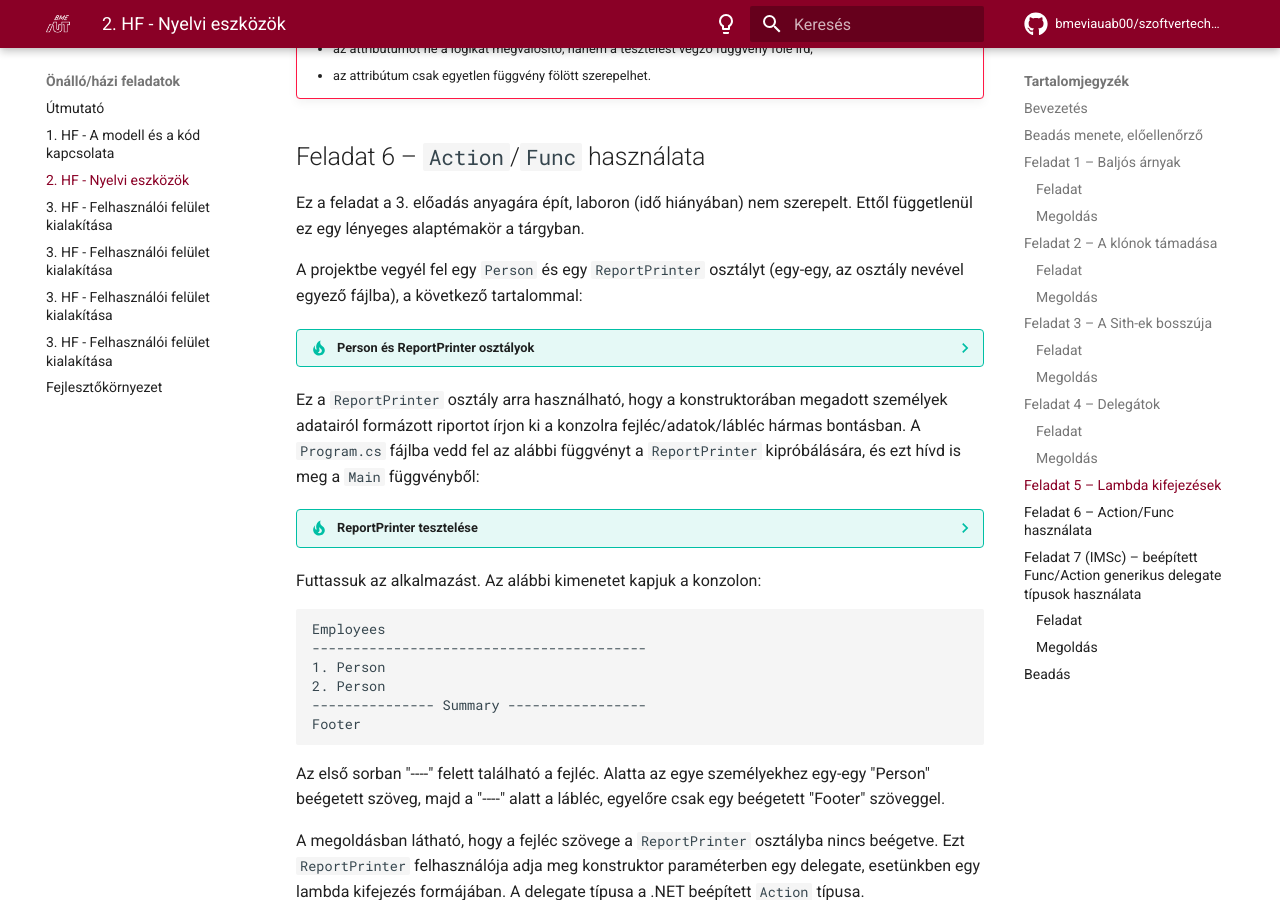
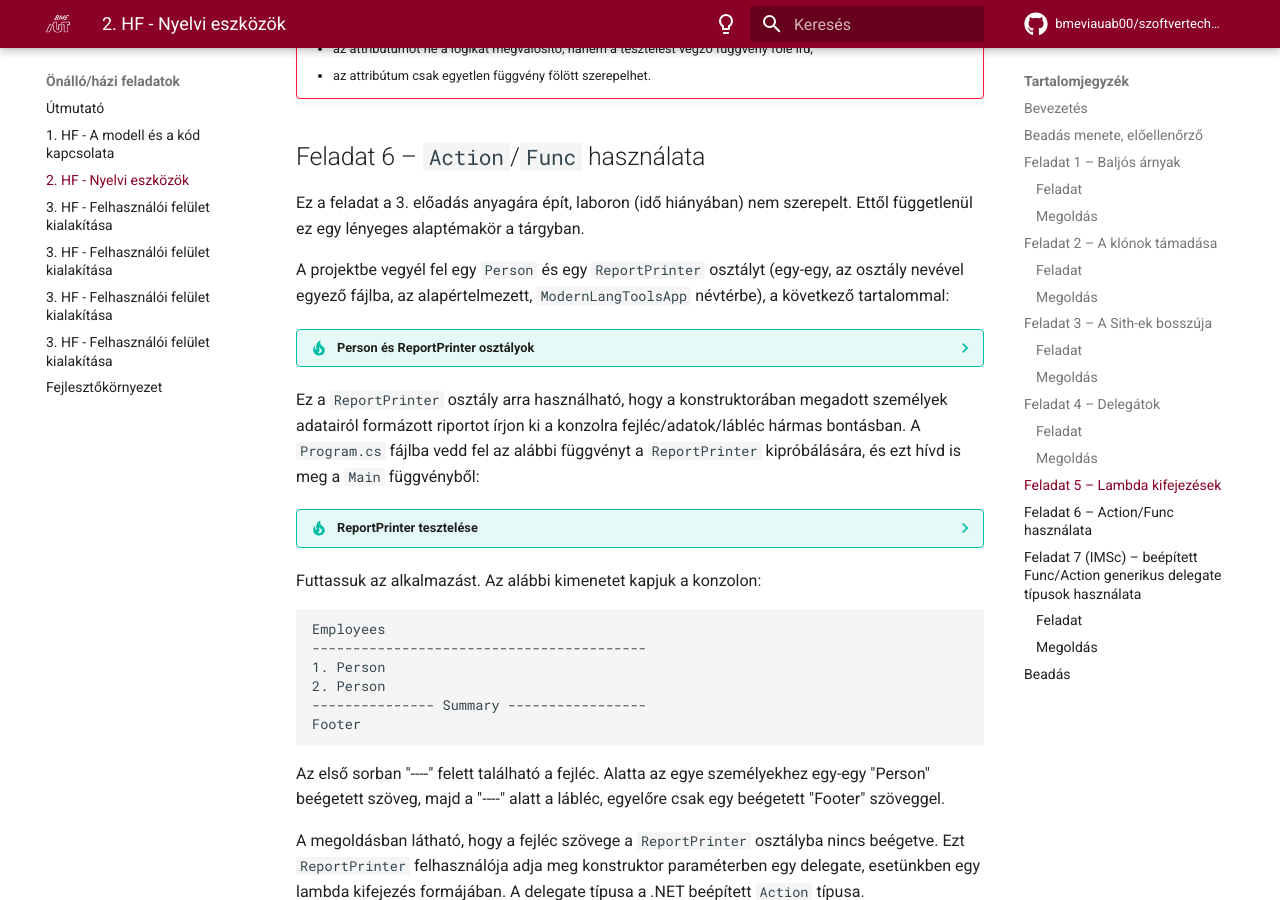
Before and after one commit to bmeviauab00/szoftvertechnikak, an MkDocs documentation site: the page built from docs/hazi/2-nyelvi-eszkozok/index.md, in a window 1280 px wide and 900 px high, scrolled down 6540 px. Built offline with MkDocs 1.6.1 and Material for MkDocs 9.7.7, drawn with Linux system fonts in a browser that asks for light colours; comment, search, counter and statistics services are not loaded; the version menu is left out; some of the changed text lies outside the part shown.

````diff
--- a/docs/hazi/2-nyelvi-eszkozok/index.md
+++ b/docs/hazi/2-nyelvi-eszkozok/index.md
@@ -316,7 +316,7 @@ Ez a függvény nem szorosan a feladathoz tartozó kódot ne tartalmazzon, így
 
 Ez a feladat a 3. előadás anyagára épít, laboron (idő hiányában) nem szerepelt. Ettől függetlenül ez egy lényeges alaptémakör a tárgyban.
 
-A projektbe vegyél fel egy `Person` és egy `ReportPrinter` osztályt (egy-egy, az osztály nevével egyező fájlba), a következő tartalommal:
+A projektbe vegyél fel egy `Person` és egy `ReportPrinter` osztályt (egy-egy, az osztály nevével egyező fájlba, az alapértelmezett, `ModernLangToolsApp` névtérbe), a következő tartalommal:
 
 ??? tip "Person és ReportPrinter osztályok"
 
@@ -362,7 +362,7 @@ A projektbe vegyél fel egy `Person` és egy `ReportPrinter` osztályt (egy-egy,
     }
     ```
 
-Ez a `ReportPrinter` osztály arra használható, hogy a konstruktorában megadott személyek adatairól formázott riportot írjon ki a konzolra fejléc/adatok/lábléc hármas bontásban.
+ Ez a `ReportPrinter` osztály arra használható, hogy a konstruktorában megadott személyek adatairól formázott riportot írjon ki a konzolra fejléc/adatok/lábléc hármas bontásban.
 A `Program.cs` fájlba vedd fel az alábbi függvényt a `ReportPrinter` kipróbálására, és ezt hívd is meg a `Main` függvényből:
 
 ??? tip "ReportPrinter tesztelése"
````
Also changed, not shown: other parts of docs/hazi/2-nyelvi-eszkozok/index.md (+3 -0 lines).
